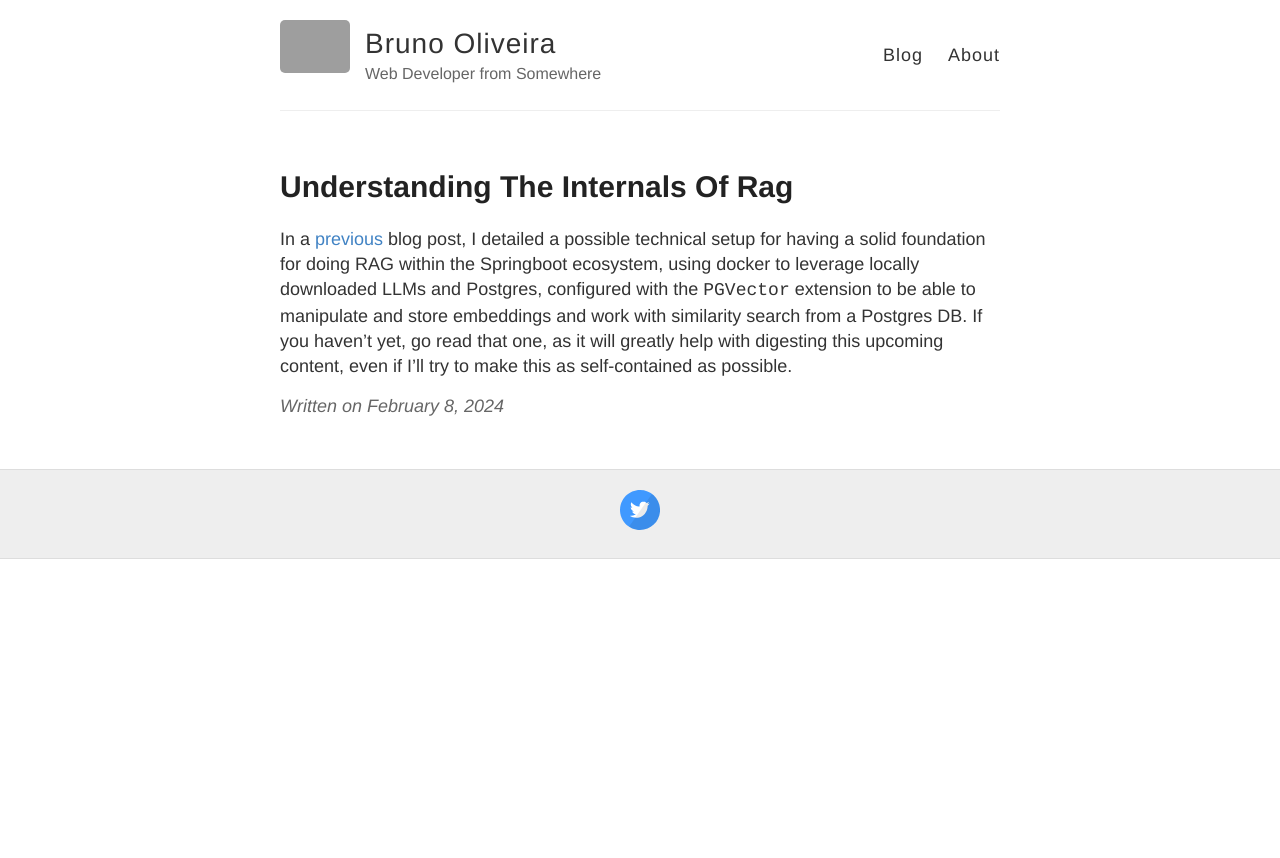
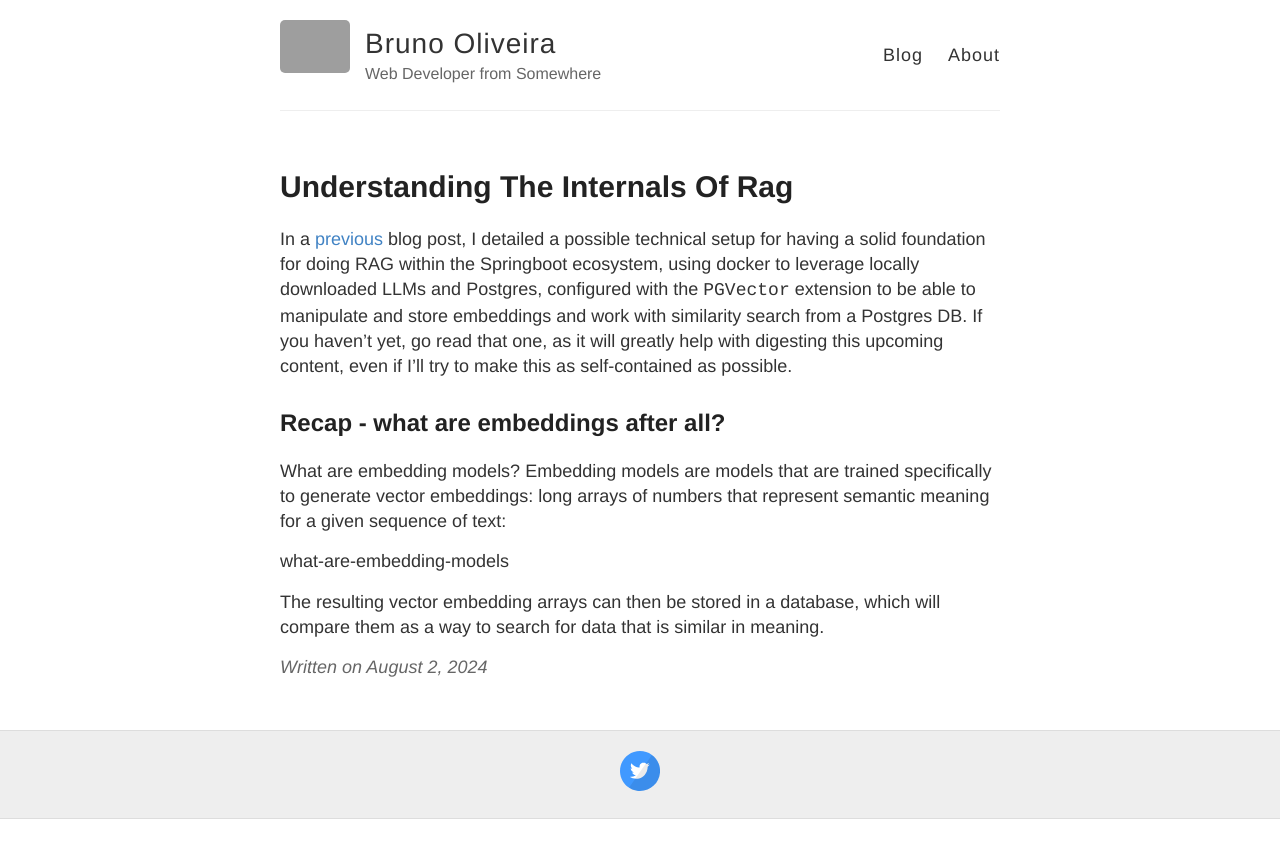
Before and after one commit to bruno-oliveira/techblog, a Jekyll site: the page built from _posts/2024-08-02-Understanding-the-internals-of-RAG.md, in a window 1280 px wide. Shown: the top 858 px of the page. Built offline with Jekyll 4.4.1, drawn with Linux system fonts in a browser that asks for light colours; our own code applies the rules of GitHub Pages for plain Markdown files; grey boxes are pictures that could not be loaded.

Commit message:
Update and rename 2024-02-08-Understanding-the-internals-of-RAG.md to 2024-08-02-Understanding-the-internals-of-RAG.md

```diff
--- a/_posts/2024-02-08-Understanding-the-internals-of-RAG.md
+++ b/_posts/2024-08-02-Understanding-the-internals-of-RAG.md
@@ -1 +1,10 @@
 In a [previous](https://dev.to/brunooliveira/basic-rag-app-with-spring-ai-docker-and-ollama-1i7j) blog post, I detailed a possible technical setup for having a solid foundation for doing RAG within the Springboot ecosystem, using docker to leverage locally downloaded LLMs and Postgres, configured with the `PGVector` extension to be able to manipulate and store embeddings and work with similarity search from a Postgres DB. If you haven't yet, go read that one, as it will greatly help with digesting this upcoming content, even if I'll try to make this as self-contained as possible.
+
+## Recap - what are embeddings after all?
+
+What are embedding models?
+Embedding models are models that are trained specifically to generate vector embeddings: long arrays of numbers that represent semantic meaning for a given sequence of text:
+
+what-are-embedding-models
+
+The resulting vector embedding arrays can then be stored in a database, which will compare them as a way to search for data that is similar in meaning.
```
